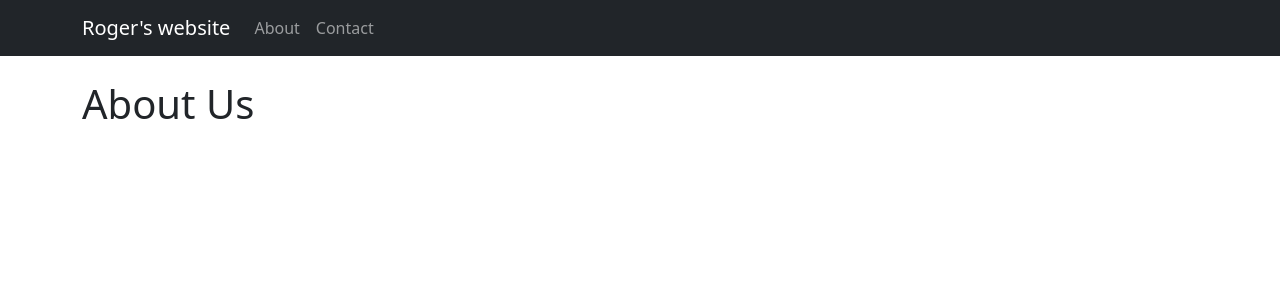
After one commit to Torkelsen/HelloPython, a Django app: page /about/ in a window 1280 px wide. The commit adds this page. Shown: the top 300 px of the page. Run offline with Django 5.2, Linux system fonts and the light colour scheme.

Commit message:
Added navbar and about page

```diff
--- /dev/null
+++ b/app17-django-form/job_application/templates/about.html
@@ -0,0 +1,6 @@
+{% extends 'base.html' %}
+{% block content %}
+
+<h1 class="mt-4 mb-4">About Us</h1>
+
+{% endblock %}
--- /dev/null
+++ b/app17-django-form/job_application/templates/base.html
@@ -0,0 +1,35 @@
+<!DOCTYPE html>
+<html lang="en">
+    <head>
+        <meta charset="UTF-8">
+        <meta name="viewport" content="width=device-width, initial-scale=1, shrink-to-fit=no">
+        <title>Testing Flask!</title>
+        <link rel="stylesheet" href="https://cdn.jsdelivr.net/npm/bootstrap@5.1.3/dist/css/bootstrap.min.css">
+    </head>
+    <body>
+        <nav class="navbar navbar-expand-lg navbar-dark bg-dark">
+          <div class="container">
+            <a class="navbar-brand" href="{% url 'index' %}">Roger's website</a>
+            <button class="navbar-toggler" type="button" data-bs-toggle="collapse" data-bs-target="#navbarNav" aria-controls="navbarNav" aria-expanded="false" aria-label="Toggle navigation">
+              <span class="navbar-toggler-icon"></span>
+            </button>
+            <div class="collapse navbar-collapse" id="navbarNav">
+              <ul class="navbar-nav">
+                <li class="nav-item {% if request.path == '/about/' %}active{% endif %}">
+                  <a class="nav-link" href="{% url 'about' %}">About</a>
+                </li>
+                <li class="nav-item">
+                  <a class="nav-link" href="#">Contact</a>
+                </li>
+              </ul>
+            </div>
+          </div>
+        </nav>
+            <div class="container">
+            {% block content %}
+            {% endblock %}
+        </div>
+    <script src="https://code.jquery.com/jquery-3.6.0.min.js"></script>
+    <script src="https://cdn.jsdelivr.net/npm/bootstrap@5.1.3/dist/js/bootstrap.min.js"></script>
+    </body>
+</html>
--- a/app17-django-form/job_application/urls.py
+++ b/app17-django-form/job_application/urls.py
@@ -2,5 +2,6 @@ from django.urls import path
 from . import views
 
 urlpatterns = [
-    path('', views.index, name='index')
+    path('', views.index, name='index'),
+    path('about/', views.about, name='about')
 ]
--- a/app17-django-form/job_application/views.py
+++ b/app17-django-form/job_application/views.py
@@ -28,3 +28,7 @@ def index(request):
             messages.success(request, "From submitted successfully!")
 
     return render(request, "index.html")
+
+
+def about(request):
+    return render(request, "about.html")
```
Also changed, not shown: app17-django-form/job_application/templates/index.html (+3 -15 lines).
